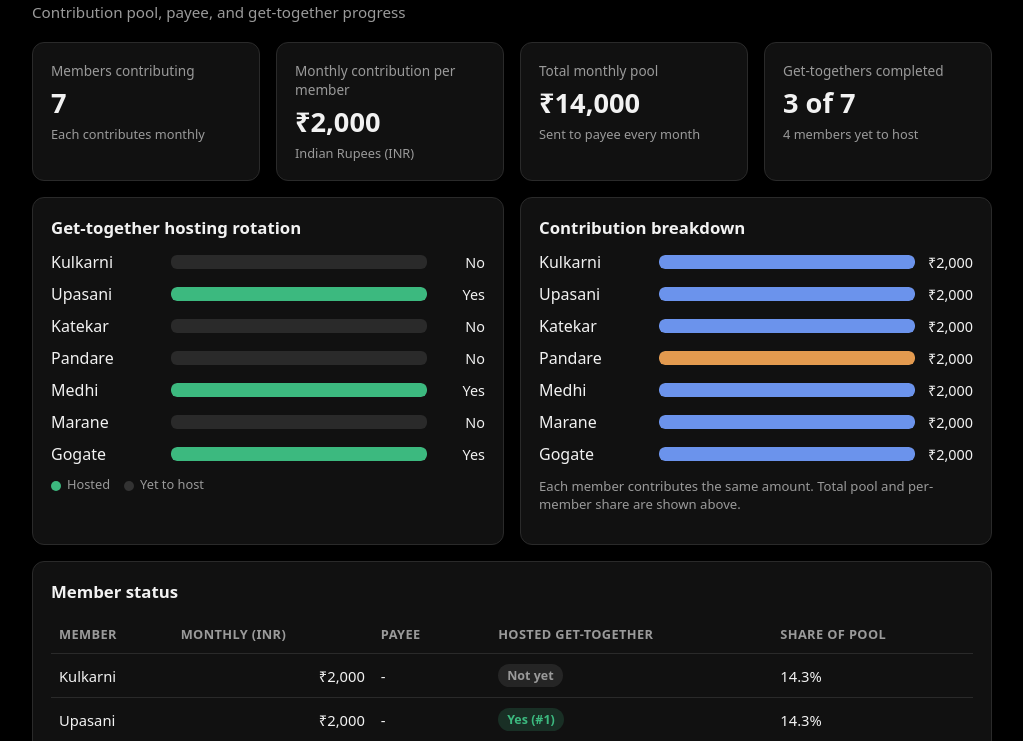
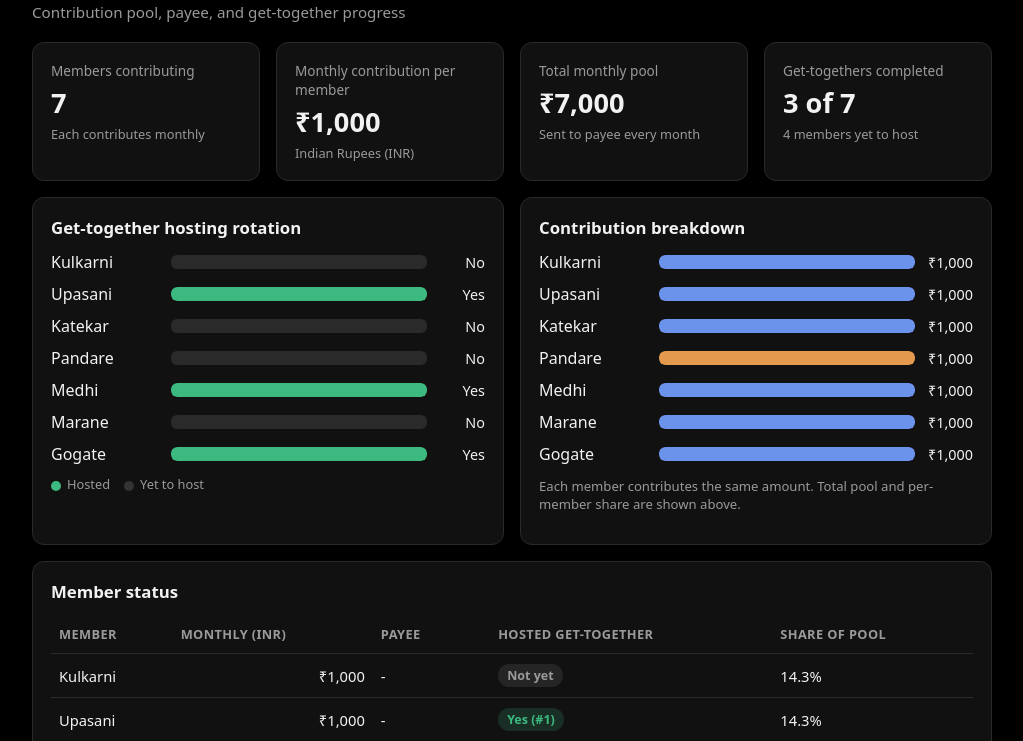
Before and after one commit to Ameya838/Houshi, a plain HTML site: page index.html in a window 1280 px wide. Shown: the part 59-800 px from the top of the page, without its empty margins (128-1151 px from the left). Drawn offline with Linux system fonts and the light colour scheme.

Commit message:
Change monthly contribution from 2000 to 1000 INR

```diff
--- a/index.html
+++ b/index.html
@@ -144,7 +144,7 @@
 
 <script>
   // ---- DATA: edit here to update the dashboard ----
-  const CONTRIBUTION_PER_MONTH = 2000;          // INR per member per month
+  const CONTRIBUTION_PER_MONTH = 1000;          // INR per member per month
   const PAYEE = "Pandare";                       // receives the monthly pool
   const MEMBERS = [
     "Kulkarni", "Upasani", "Katekar", "Pandare", "Medhi", "Marane", "Gogate"
```
